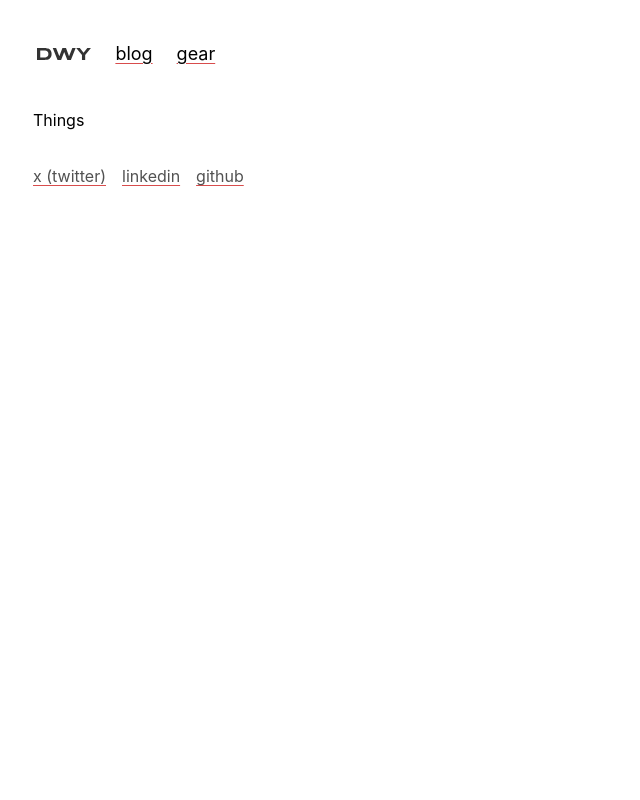
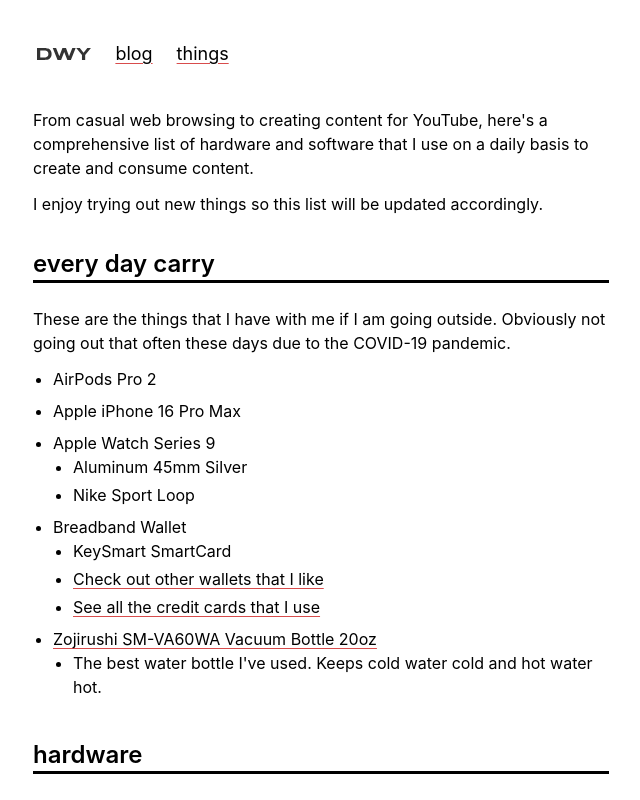
Before and after one commit to dickwyn/v4, a Next.js app: page /things in a window 1280 px wide. Shown: the top 800 px of the page, without its empty margins (319-959 px from the left). Built offline with nearby package versions, Linux system fonts and the light colour scheme.

Commit message:
refactor: migrate uses page to things page

```diff
--- a/app/components/nav.tsx
+++ b/app/components/nav.tsx
@@ -4,18 +4,7 @@
 import Image from 'next/image';
 import Link from 'next/link';
 
-const navItems = {
-  '/blog': {
-    name: 'blog',
-  },
-  // '/things': {
-  //   name: 'things',
-  // },
-  '/uses': {
-    name: 'gear',
-  },
-};
-
+const navItems = ['blog', 'things'];
 export function Navbar() {
   const colorScheme = usePrefersColorScheme();
 
@@ -38,14 +27,14 @@
                 height={12}
               />
             </Link>
-            {Object.entries(navItems).map(([path, { name }]) => {
+            {navItems.map((navItem) => {
               return (
                 <Link
-                  key={path}
-                  href={path}
+                  key={navItem}
+                  href={`/${navItem}`}
                   className="transition-all flex align-middle relative py-1 px-2 m-1"
                 >
-                  {name}
+                  {navItem}
                 </Link>
               );
             })}
--- a/app/things/page.tsx
+++ b/app/things/page.tsx
@@ -1,7 +1,70 @@
+import { Fragment } from 'react';
+import Link from 'next/link';
+
+import { things } from './things';
+
 export default function Things() {
+  const ItemList = ({ items, parentIndex }) => (
+    <ul className="list-disc pl-5">
+      {items.map((item, itemIndex) => (
+        <Fragment key={`item${itemIndex}`}>
+          <li key={`parent${parentIndex}-item${itemIndex}`} className="mb-2">
+            {item.url ? <Link href={item.url}>{item.name}</Link> : item.name}
+            {item.attributeList && (
+              <ul className="list-disc pl-5">
+                {item.attributeList.map((attribute, attributeIndex) => (
+                  <li
+                    key={`parent${parentIndex}-item${itemIndex}-attribute${attributeIndex}`}
+                    className="mb-1"
+                  >
+                    {attribute.url ? (
+                      <Link href={attribute.url}>{attribute.name}</Link>
+                    ) : (
+                      attribute.name
+                    )}
+                  </li>
+                ))}
+              </ul>
+            )}
+          </li>
+        </Fragment>
+      ))}
+    </ul>
+  );
+
+  const sortList = (list) => {
+    return list.sort((a, b) => (a.name.toLowerCase() > b.name.toLowerCase() ? 1 : -1));
+  };
+
   return (
-    <div>
-      <h1>Things</h1>
+    <div className="flex flex-col gap-y-3">
+      <p>
+        From casual web browsing to creating content for YouTube, here&apos;s a comprehensive list
+        of hardware and software that I use on a daily basis to create and consume content.
+      </p>
+      <p>I enjoy trying out new things so this list will be updated accordingly.</p>
+      {things.map((section, sectionIndex) => (
+        <Fragment key={`section${sectionIndex}`}>
+          <h2 className="font-semibold text-2xl mt-5 mb-3 border-b-3">{section.name}</h2>
+          <p>{section.description}</p>
+          {section.categoryList &&
+            section.categoryList.map((category, categoryIndex) => (
+              <Fragment key={`category${categoryIndex}`}>
+                <h3>{category.name}</h3>
+                <ItemList
+                  items={category.sort ? sortList(category.list) : category.list}
+                  parentIndex={sectionIndex}
+                />
+              </Fragment>
+            ))}
+          {section.itemList && (
+            <ItemList
+              items={section.sort ? sortList(section.itemList) : section.itemList}
+              parentIndex={sectionIndex}
+            />
+          )}
+        </Fragment>
+      ))}
     </div>
   );
 }
--- a/app/uses/uses.ts
+++ b/app/things/things.ts
@@ -1,4 +1,4 @@
-export const uses = [
+export const things = [
   {
     name: 'every day carry',
     description:
--- a/app/uses/page.tsx
+++ b/app/uses/page.tsx
@@ -1,70 +1,5 @@
-import { Fragment } from 'react';
-import Link from 'next/link';
+import { permanentRedirect } from 'next/navigation';
 
-import { uses } from './uses';
-
-export default function Uses() {
-  const ItemList = ({ items, parentIndex }) => (
-    <ul className="list-disc pl-5">
-      {items.map((item, itemIndex) => (
-        <Fragment key={`item${itemIndex}`}>
-          <li key={`parent${parentIndex}-item${itemIndex}`} className="mb-2">
-            {item.url ? <Link href={item.url}>{item.name}</Link> : item.name}
-            {item.attributeList && (
-              <ul className="list-disc pl-5">
-                {item.attributeList.map((attribute, attributeIndex) => (
-                  <li
-                    key={`parent${parentIndex}-item${itemIndex}-attribute${attributeIndex}`}
-                    className="mb-1"
-                  >
-                    {attribute.url ? (
-                      <Link href={attribute.url}>{attribute.name}</Link>
-                    ) : (
-                      attribute.name
-                    )}
-                  </li>
-                ))}
-              </ul>
-            )}
-          </li>
-        </Fragment>
-      ))}
-    </ul>
-  );
-
-  const sortList = (list) => {
-    return list.sort((a, b) => (a.name.toLowerCase() > b.name.toLowerCase() ? 1 : -1));
-  };
-
-  return (
-    <div className="flex flex-col gap-y-3">
-      <p>
-        From casual web browsing to creating content for YouTube, here&apos;s a comprehensive list
-        of hardware and software that I use on a daily basis to create and consume content.
-      </p>
-      <p>I enjoy trying out new things so this list will be updated accordingly.</p>
-      {uses.map((section, sectionIndex) => (
-        <Fragment key={`section${sectionIndex}`}>
-          <h2 className="font-semibold text-2xl mt-5 mb-3 border-b-3">{section.name}</h2>
-          <p>{section.description}</p>
-          {section.categoryList &&
-            section.categoryList.map((category, categoryIndex) => (
-              <Fragment key={`category${categoryIndex}`}>
-                <h3>{category.name}</h3>
-                <ItemList
-                  items={category.sort ? sortList(category.list) : category.list}
-                  parentIndex={sectionIndex}
-                />
-              </Fragment>
-            ))}
-          {section.itemList && (
-            <ItemList
-              items={section.sort ? sortList(section.itemList) : section.itemList}
-              parentIndex={sectionIndex}
-            />
-          )}
-        </Fragment>
-      ))}
-    </div>
-  );
+export default async function Uses() {
+  permanentRedirect('/things');
 }
```
